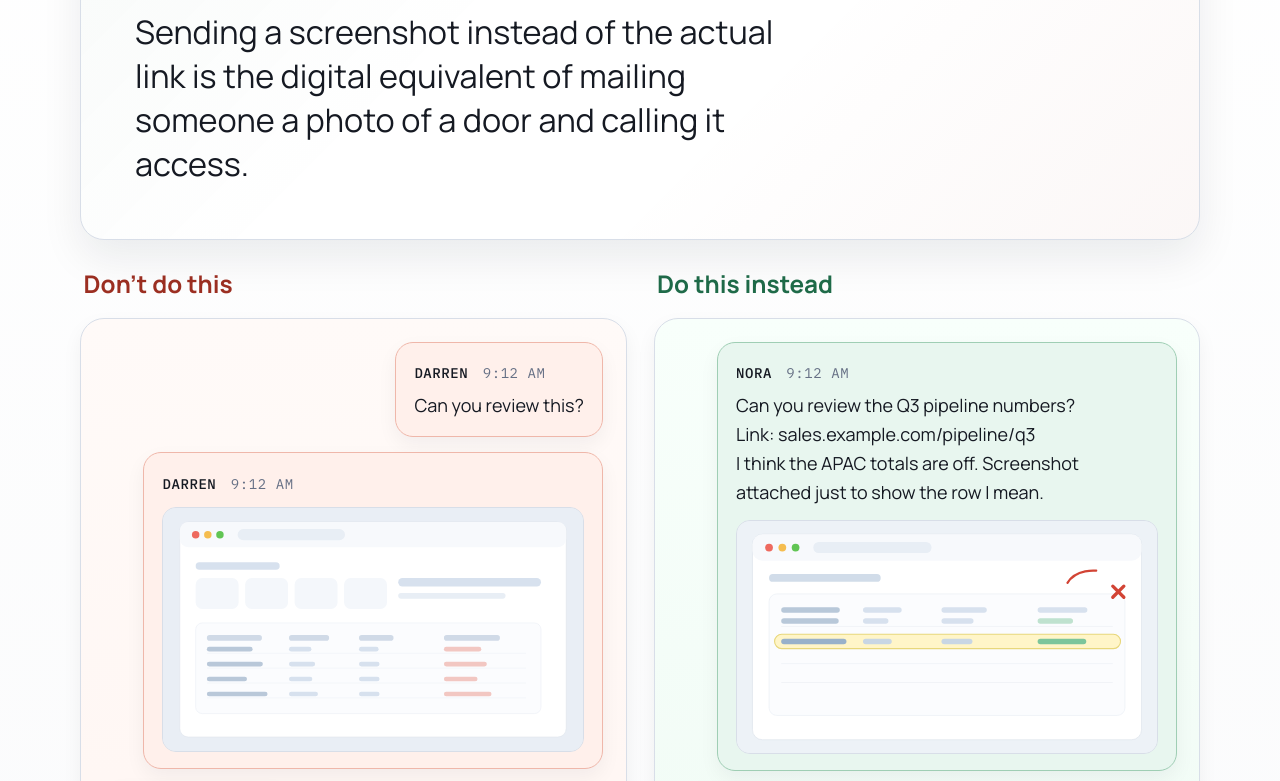
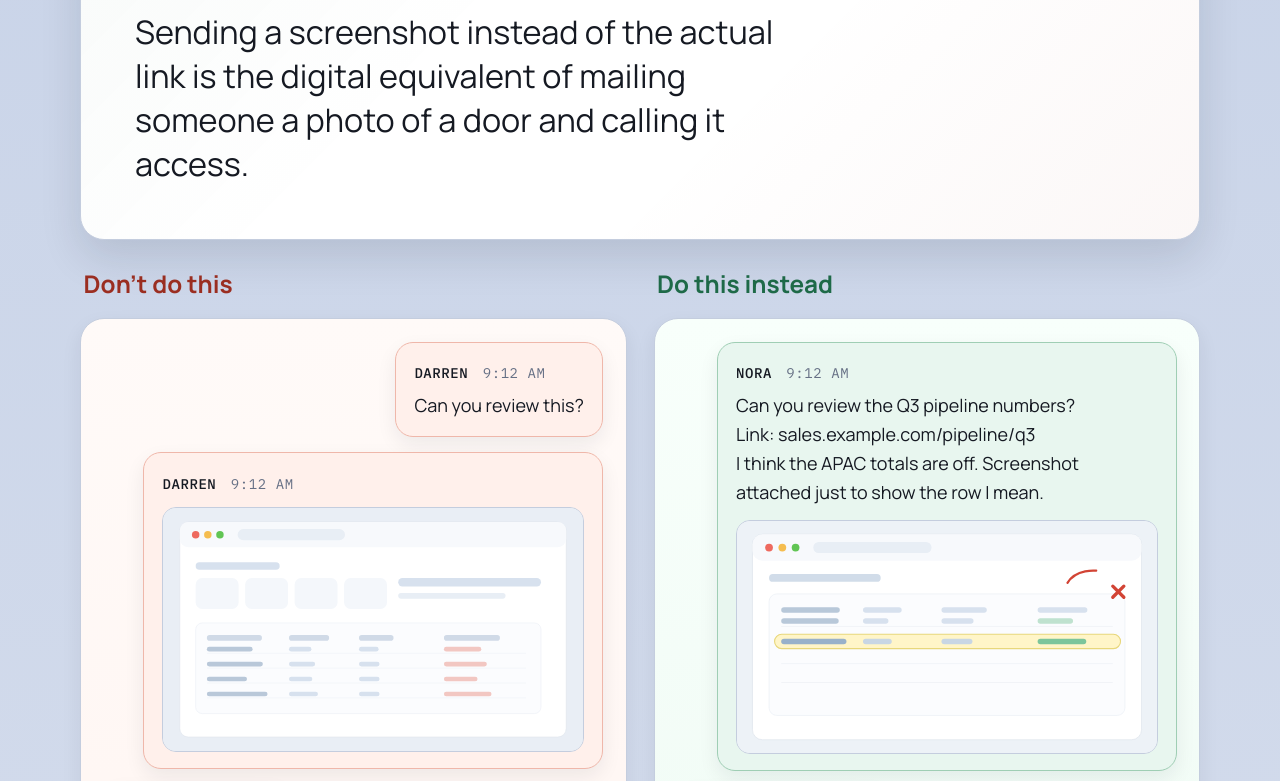
Before and after one commit to matthieup/noscreenshot.net, a plain HTML site: page index.html in a window 1280 px wide. Shown: the part 288-1069 px from the top of the page. Drawn offline with Linux system fonts and the light colour scheme; no server answers.

Commit message:
style: update color palette and shadows
Adjust CSS variables for background, surface, border, and shadow colors to refine the visual theme. Update the body background gradient to use a new starting color.

```diff
--- a/styles.css
+++ b/styles.css
@@ -1,15 +1,15 @@
 :root {
   color-scheme: light;
-  --bg: #f6f7f9;
+  --bg: #dde3ef;
   --surface: #ffffff;
-  --surface-soft: #fbfcfd;
+  --surface-soft: #f7f9fc;
   --ink: #151922;
   --muted: #667085;
-  --border: #d8dee8;
+  --border: #c4cdde;
   --bad: #9c2f22;
   --good: #1f6b49;
-  --shadow: 0 18px 42px rgba(15, 23, 42, 0.08);
-  --shadow-soft: 0 8px 20px rgba(15, 23, 42, 0.05);
+  --shadow: 0 18px 42px rgba(15, 23, 42, 0.12);
+  --shadow-soft: 0 8px 20px rgba(15, 23, 42, 0.07);
   --chat-incoming-bg: #ffffff;
   --chat-incoming-border: #d8dee8;
   --chat-outgoing-bg: #f7f8fb;
@@ -29,7 +29,7 @@ body {
   min-height: 100vh;
   font-family: "Manrope", sans-serif;
   color: var(--ink);
-  background: linear-gradient(180deg, #ffffff 0%, var(--bg) 100%);
+  background: linear-gradient(180deg, #c8d3e8 0%, var(--bg) 100%);
 }
 
 .site-shell {
```
